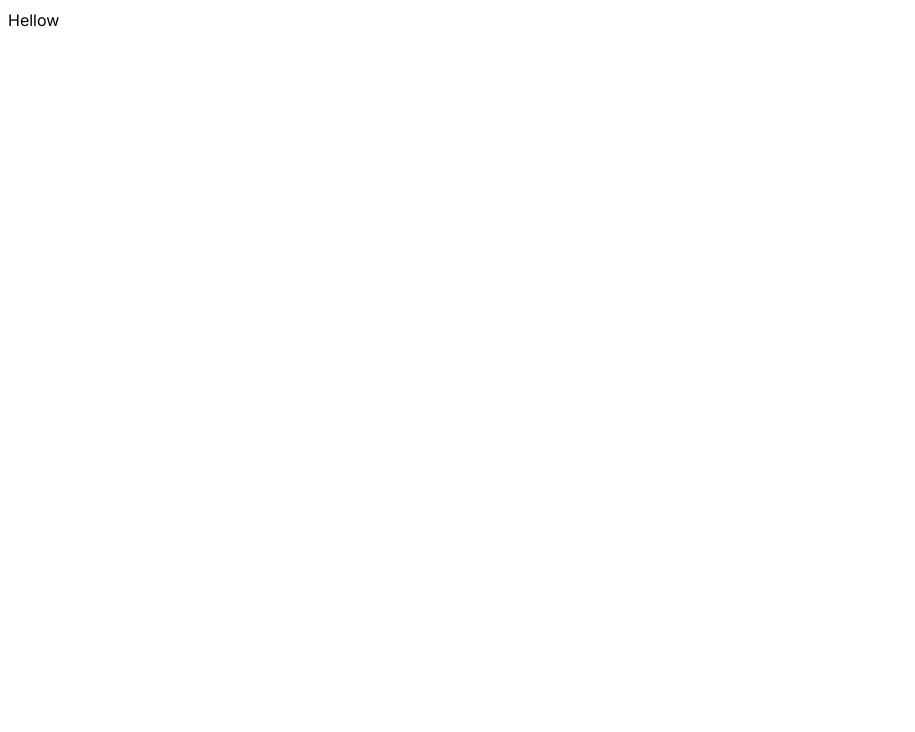
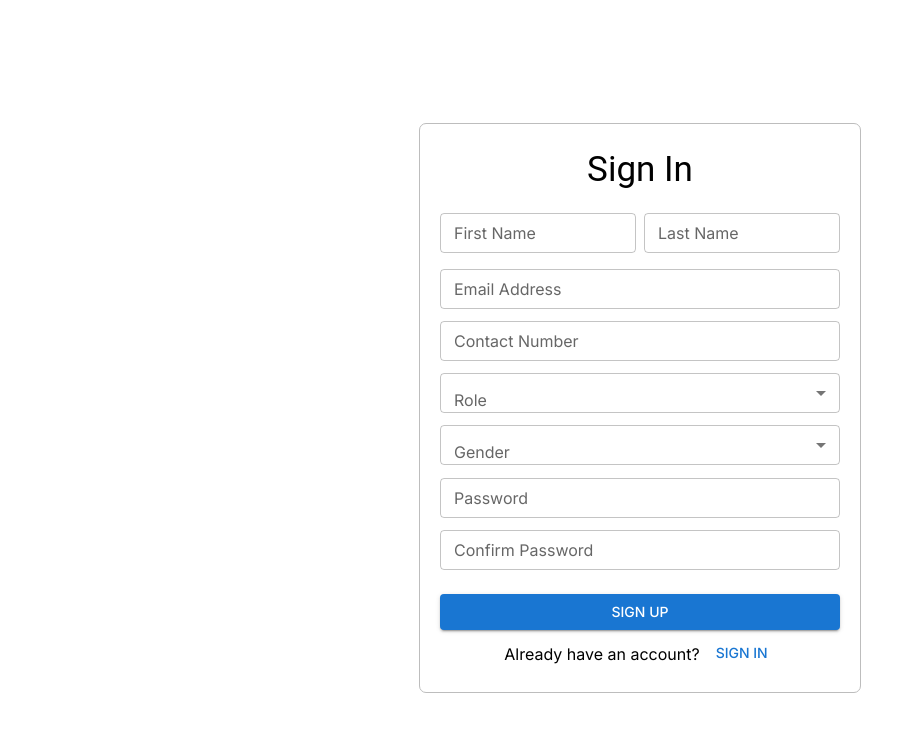
Before and after one commit to SachinthaNimesh370/HostelEase_ClientSide, a React (Vite) app: page /signup in a window 1280 px wide. Shown: the top 732 px of the page, without its empty margins (0-915 px from the left). Built offline with nearby package versions, Linux system fonts and the light colour scheme.

Commit message:
implement basec structure in Sign Up page

```diff
--- a/src/pages/SignIn.jsx
+++ b/src/pages/SignIn.jsx
@@ -17,14 +17,14 @@ export default function SignIn() {
         >
             {/* Form Field */}
             <Box
-            border={1}
-            borderColor="grey.400"
-            borderRadius="5px"
-            sx={{ width: '400px', padding: '20px' }}
+                border={1}
+                borderColor="grey.400"
+                borderRadius="7px"
+                sx={{ width: '400px', padding: '20px' }}
             >
             <Box>
                 <Typography align="center" sx={{ fontSize: '35px', fontFamily: 'Roboto, sans-serif' }}>
-                Sign In
+                        Sign In
                 </Typography>
                 <TextField
                 fullWidth
--- a/src/pages/SignUp.jsx
+++ b/src/pages/SignUp.jsx
@@ -1,10 +1,156 @@
-import { Box, Typography } from '@mui/material'
+import { Box,Button,TextField, Typography } from '@mui/material'
+import { useNavigate } from 'react-router-dom';
 import React from 'react'
+import MenuItem from '@mui/material/MenuItem';
+import FormControl from '@mui/material/FormControl';
+import Select from '@mui/material/Select';
+import InputLabel from '@mui/material/InputLabel';
 
 export default function SignUp() {
+    const navigate = useNavigate();
+    const [role, setRole] = React.useState('');
+    const [gender, setGender] = React.useState('');
+
+    const handleChangeRole = (event) => {
+        setRole(event.target.value);
+    };
+     const handleChangeGender = (event) => {
+        setGender(event.target.value);
+    };
   return (
-    <Box>
-        <Typography>Hellow</Typography>
+    <Box
+    display='flex'
+    justifyContent='center'   //    horizontal alighnment
+    alignItems='center'       //    vertical alighnment
+    minHeight="100vh"         //    vertical alighnment
+    >
+        {/* Form Area */}
+        <Box
+            border={1}
+            borderColor="grey.400"
+            borderRadius="7px"
+            sx={{ width: '400px', padding: '20px' }}
+        >
+            <Typography align="center" sx={{ fontSize: '35px', fontFamily: 'Roboto, sans-serif' }}>
+                        Sign In
+            </Typography>
+
+            <Box
+                display='flex'
+                flexDirection='row'
+                justifyContent="space-between"
+            >
+                <TextField
+                    sx={{width:'49%'}}
+                    margin='normal'
+                    size='small'
+                    id="outlined-search"
+                    label="First Name"
+                    type="search"
+                />
+                <TextField
+                    sx={{width:'49%'}}
+                    size='small'
+                    margin='normal'
+                    id="outlined-search"
+                    label="Last Name"
+                    type="search"
+                />
+
+            </Box>
+
+
+            <TextField
+                fullWidth
+                size='small'
+                margin='dense'
+                id="outlined-search"
+                label="Email Address"
+                type="search"
+            />
+            <TextField
+                fullWidth
+                size='small'
+                margin='dense'
+                id="outlined-search"
+                label="Contact Number"
+                type="search"
+            />
+            {/* Specialize */}
+            <Box marginTop='8px' marginBottom='5px'>
+                <FormControl fullWidth>
+                    <InputLabel id="role-label">Role</InputLabel>
+                    <Select
+                        labelId="role-label"
+                        id="role-select"
+                        size='small'
+                        sx={{display:'flex',alignItems:'center'}}
+                        value={role}
+                        label="Role"
+                        onChange={handleChangeRole}
+                    >
+                        <MenuItem value={'Admin'}>Admin</MenuItem>
+                        <MenuItem value={'Worden'}>Worden</MenuItem>
+                        <MenuItem value={'Student'}>Student</MenuItem>
+                    </Select>
+                </FormControl>
+            </Box>
+
+            <Box marginTop='12px' marginBottom='5px'>
+                <FormControl fullWidth>
+                    <InputLabel id="gender">Gender</InputLabel>
+                    <Select
+                        labelId="gender-label"
+                        id="gender-select"
+                        size='small'
+                        value={gender}
+                        label="Role"
+                        onChange={handleChangeGender}
+                    >
+                        <MenuItem value={'Male'}>Male</MenuItem>
+                        <MenuItem value={'Female'}>Female</MenuItem>
+                    </Select>
+                </FormControl>
+            </Box>
+
+            <TextField
+                fullWidth
+                size='small'
+                margin='dense'
+                id="outlined-password-input1"
+                label="Password"
+                type="password"
+                autoComplete="new-password"
+            />
+            <TextField
+                fullWidth
+                size='small'
+                margin='dense'
+                id="outlined-password-input2"
+                label="Confirm Password"
+                type="password"
+                autoComplete="new-password"
+            />
+            <Box sx={{ marginTop: '20px' }}>
+                <Button fullWidth variant="contained">
+                Sign Up
+                </Button>
+            </Box>
+            <Box
+                display="flex"
+                flexDirection="row"
+                justifyContent="center"
+                alignItems="center"
+                gap={1}
+                sx={{ marginTop: '5px' }}
+        >
+                <Typography>Already have an account?</Typography>
+                <Button variant="text" onClick={() => navigate('/')}>Sign In</Button>
+        </Box>
+        </Box>
+
+
+
     </Box>
 
   )
```
